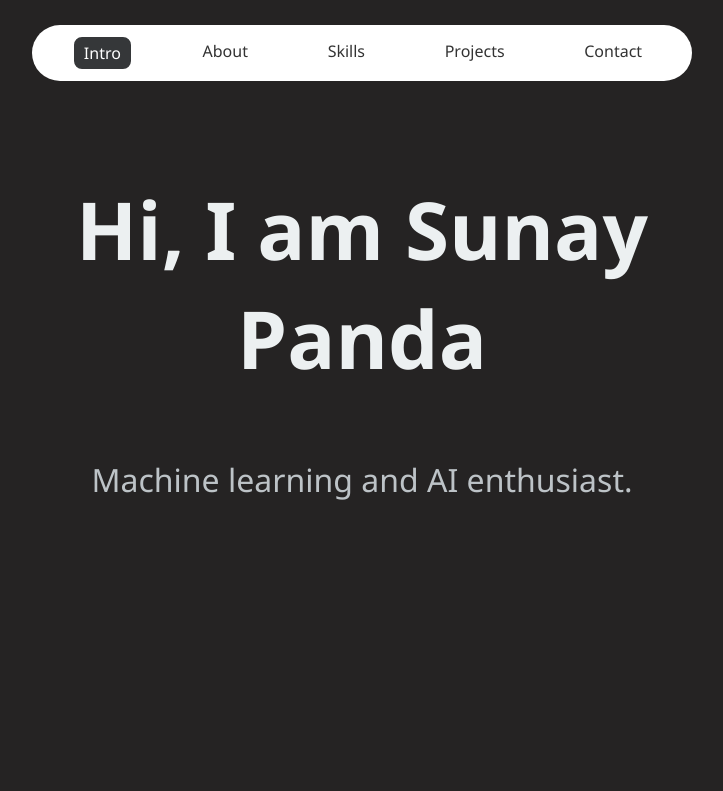
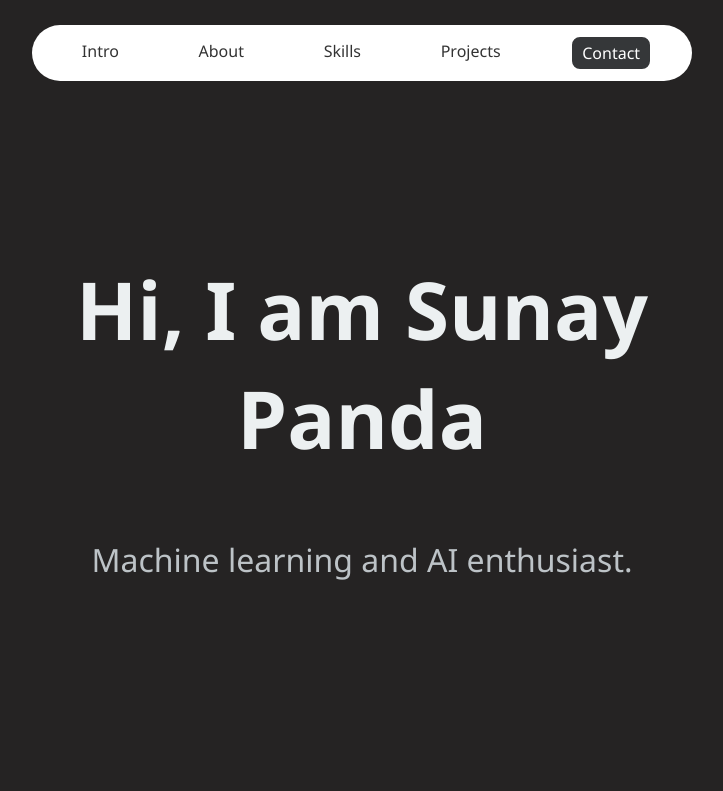
Before and after one commit to sunaypanda/Portfolio_Website, a React (Create React App) app: page / in a window 1280 px wide. Shown: the top 791 px of the page, without its empty margins (278-1001 px from the left). Built offline with nearby package versions, Linux system fonts and the light colour scheme.

Commit message:
Updated Dynamic Content

```diff
--- a/src/App.css
+++ b/src/App.css
@@ -31,7 +31,7 @@ body {
   cursor: pointer;
   transition: color 0.3s ease-in-out;
   padding: 5px 10px;
-  border-radius: 10px; /* Rounded corners for each link */
+  border-radius: 10px;
 }
 
 .navbar a:hover {
@@ -46,12 +46,11 @@ body {
 
 
 .intro {
-  height: 80vh;
+  height: 100vh;
   display: flex;
   justify-content: center;
   align-items: center;
   text-align: center;
-  margin-bottom: 0rem;
 }
 
 .intro_content {
@@ -74,6 +73,7 @@ body {
   align-items: center;
   justify-content: center;
   text-align: center;
+  padding-top: 2rem;
   height: 80vh;
 }
 
@@ -108,7 +108,7 @@ body {
   display: flex;
   align-items: center;
   justify-content: center;
-  height: 80vh;
+
   flex-direction: column;
 }
 
@@ -118,6 +118,8 @@ body {
   flex-direction: column;
   align-items: center;
   justify-content: center;
+  padding-top: 0rem;
+  height: 100vh;
 }
 
 .skills_content h1{
@@ -163,7 +165,7 @@ body {
 }
 
 .project_content{
-  padding-top: 7rem;
+  padding-top: 5rem;
 }
 
 .project_content h2{
@@ -200,6 +202,7 @@ body {
 .github_link:hover{
   transform: scale(1.2);
 }
+
 
 .status {
   display: flex;
@@ -301,3 +304,25 @@ body {
     opacity: 1;
   }
 }
+
+@media only screen and (max-width: 768px) {
+  .navbar {
+    width: 100%;
+    top: 0;
+    background-color: #252323;
+  }
+
+
+  .intro,
+  .about,
+  .skills,
+  .projects,
+  .contact {
+    height: auto;
+  }
+
+  .project_card {
+      width: 100%;
+  }
+
+}
--- a/src/App.js
+++ b/src/App.js
@@ -1,5 +1,4 @@
-import React, { useState, useEffect } from "react";
-import { Link as ScrollLink } from "react-scroll";
+import React, { useState, useEffect, useMemo } from "react";
 import { debounce } from "lodash";
 import "./App.css";
 import {
@@ -13,15 +12,70 @@ import {
 } from "./image_import.js";
 
 function App() {
-  const [shouldScrollToTop, setShouldScrollToTop] = useState(true);
+  const [mostVisibleSection, setMostVisibleSection] = useState("intro");
+  const sections = useMemo(
+    () => ["intro", "about", "skills", "projects", "contact"],
+    []
+  );
 
   useEffect(() => {
     const handleScroll = debounce(() => {
+      let maxVisibleSection = sections[0];
+
+      sections.forEach((section) => {
+        const element = document.getElementById(section);
+        const rect = element.getBoundingClientRect();
+        const isVisible = Math.min(
+          Math.max(
+            0,
+            (rect.bottom - window.innerHeight / 2) / (window.innerHeight / 2)
+          ),
+          Math.max(
+            0,
+            (window.innerHeight / 2 - rect.top) / (window.innerHeight / 2)
+          )
+        );
+
+        if (isVisible || rect.bottom === 0) {
+          maxVisibleSection = section;
+        }
+
+        const isFooterInView = () => {
+          const footer = document.getElementById("contact");
+          const rect = footer.getBoundingClientRect();
+          return rect.top <= window.innerHeight && rect.bottom >= 0;
+        };
+
+        if (isFooterInView()) {
+          maxVisibleSection = "contact";
+        }
+      });
+
+      setMostVisibleSection(maxVisibleSection);
+
+      console.log("Current section:", maxVisibleSection);
+      console.log("Most visible section:", mostVisibleSection);
+
+      const navbar = document.querySelector(".navbar");
+      const activeClass = "active";
+
+      sections.forEach((section) => {
+        const link = navbar.querySelector(`[href="#${section}"]`);
+        if (link) {
+          if (section === mostVisibleSection) {
+            link.classList.add(activeClass);
+          } else {
+            link.classList.remove(activeClass);
+          }
+        }
+      });
+
       const elementsToAnimate = [
         { selector: ".about_paragraph_container", classToAdd: "fade-in" },
         { selector: ".project_card", classToAdd: "fade-in" },
         { selector: ".skills_container", classToAdd: "fade-in" },
       ];
+
       elementsToAnimate.forEach(({ selector, classToAdd }) => {
         const elements = document.querySelectorAll(selector);
 
@@ -37,74 +91,42 @@ function App() {
           }
         });
       });
-    }, 100);
+      console.log("Most visible section:", mostVisibleSection);
+    }, 10);
 
     window.addEventListener("scroll", handleScroll);
     handleScroll();
 
-    if (shouldScrollToTop) {
-      window.scrollTo(0, 0);
-      setShouldScrollToTop(false);
-    }
-
     return () => {
       window.removeEventListener("scroll", handleScroll);
     };
-  }, [shouldScrollToTop]);
+  }, [mostVisibleSection, sections]);
 
   return (
     <div className="app">
       <nav className="navbar">
-        <ScrollLink
-          to="intro"
-          spy={true}
-          smooth={true}
-          duration={500}
-          offset={-10}
-          activeClass="active"
-        >
-          Intro
-        </ScrollLink>
-        <ScrollLink
-          to="about"
-          spy={true}
-          smooth={true}
-          duration={500}
-          offset={-10}
-          activeClass="active"
-        >
-          About
-        </ScrollLink>
-        <ScrollLink
-          to="skills"
-          spy={true}
-          smooth={true}
-          duration={500}
-          offset={-10}
-          activeClass="active"
-        >
-          Skills
-        </ScrollLink>
-        <ScrollLink
-          to="projects"
-          spy={true}
-          smooth={true}
-          duration={500}
-          offset={30}
-          activeClass="active"
-        >
-          Projects
-        </ScrollLink>
-        <ScrollLink
-          to="contact"
-          spy={true}
-          smooth={true}
-          duration={500}
-          offset={-10}
-          activeClass="active"
-        >
-          Contact
-        </ScrollLink>
+        {sections.map((section, index) => {
+          const capitalizedSection =
+            section.charAt(0).toUpperCase() + section.slice(1);
+          const isActive = index === sections.indexOf(mostVisibleSection);
+
+          return (
+            <a
+              key={section}
+              href={`#${section}`}
+              className={isActive ? "active" : ""}
+              onClick={(e) => {
+                e.preventDefault();
+                document.getElementById(section).scrollIntoView({
+                  behavior: "smooth",
+                  block: "start",
+                });
+              }}
+            >
+              {capitalizedSection}
+            </a>
+          );
+        })}
       </nav>
       <section className="intro" id="intro">
         <div className="intro_content">
@@ -168,10 +190,21 @@ function App() {
               <img src={bitcoin_predict} alt="Project_1_img"></img>
               <h3>BitCoin Price Predicton</h3>
               <p>
-                A time series model, trained over a large dataset of stock
-                prices to predict future Bitcoin Value using LSTM and RNN
-                architecture.
+                A time series model, to predict future Bitcoin prices using
+                Conv1D and a LSTM layered RNN architecture implememting the
+                N-Beats algorithm.
               </p>
+              <a
+                href="https://github.com/sunaypanda/Bitcoin_Prediction_Model"
+                target="blank"
+              >
+                <img
+                  src={github_project}
+                  alt="Bitcoin_Prediction_Github"
+                  style={{ width: "35px", height: "35px", paddingTop: "5px" }}
+                  className="github_link"
+                ></img>
+              </a>
             </div>
             <div className="project_card">
               <div className="status">
@@ -182,9 +215,20 @@ function App() {
               <h3>NLP Sentence Classification</h3>
               <p>
                 A model to classify the different types of sentences in a text
-                and their importance to enable faster skim through using RNN
-                architecture.
+                and their importance to enable faster skim through using TF-IDF
+                classifier and embeddings.
               </p>
+              <a
+                href="https://github.com/sunaypanda/NLP_Classifier"
+                target="blank"
+              >
+                <img
+                  src={github_project}
+                  alt="NLP_CLassifier_Github"
+                  style={{ width: "35px", height: "35px", paddingTop: "5px" }}
+                  className="github_link"
+                ></img>
+              </a>
             </div>
             <div className="project_card">
               <div className="status" style={{ marginBottom: "20px" }}>
@@ -226,8 +270,8 @@ function App() {
               <h3>Finger Counting Model</h3>
               <p>
                 A real time computer vision model that employs background
-                seperation, hand segmentation and finger counting using convex
-                hull analysis.
+                seperation, hand segmentation and convex hull analysis to detect
+                the number of fingers raised.
               </p>
               <a
                 href="https://github.com/sunaypanda/Finger_Count_Model"
@@ -294,12 +338,10 @@ function App() {
                 ></img>
               </a>
             </div>
-            {/* More project cards */}
           </div>
         </div>
       </section>
     </div>
   );
 }
-
 export default App;
```
